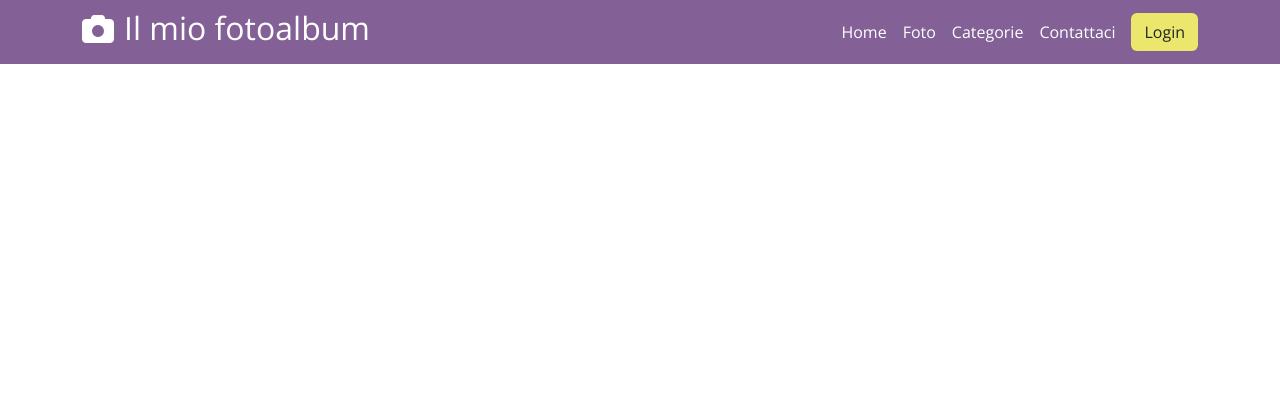
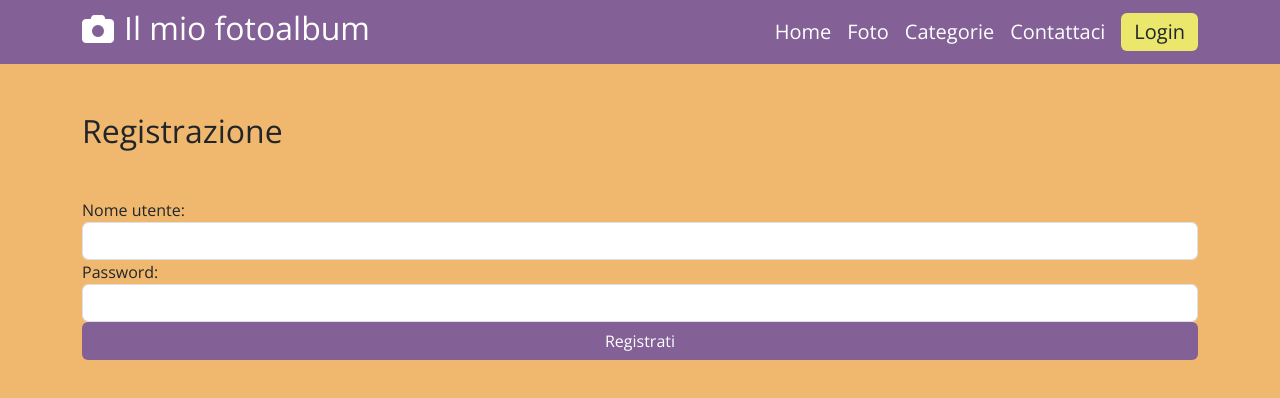
Before and after one commit to manolioluigi/react-il-mio-fotoalbum, a React (Vite) app in the folder frontend/: page /register in a window 1280 px wide. Shown: the top 398 px of the page. Built offline with nearby package versions, Linux system fonts and the light colour scheme.

Commit message:
fine stilizzazione e aggiunta register page

```diff
--- a/frontend/src/App.jsx
+++ b/frontend/src/App.jsx
@@ -12,6 +12,7 @@ import { AuthProvider } from './AuthContext';
 import PrivateRoute from './PrivateRoute';
 import CreatePhoto from './components/Admin/CreatePhoto';
 import EditPhoto from './components/Admin/EditPhoto';
+import Register from './components/Public/Register';
 
 function App() {
     return (
@@ -21,6 +22,7 @@ function App() {
                 <Routes>
                     <Route path="/" element={<Home />} />
                     <Route path="/login" element={<Login />} />
+                    <Route path="/register" element={<Register />} />
                     <Route path="/admin/photos" element={<PrivateRoute><PhotoList /></PrivateRoute>} />
                     <Route path="/photos/:id" element={<PhotoDetails />} />
                     <Route path="/categories" element={<CategoryList />} />
--- a/frontend/src/components/Admin/ContactForm.jsx
+++ b/frontend/src/components/Admin/ContactForm.jsx
@@ -1,5 +1,6 @@
 import React, { useState } from 'react';
 import { useAuth } from '../../AuthContext';
+import { useNavigate } from 'react-router-dom';
 
 const ContactForm = () => {
     const [senderName, setSenderName] = useState('');
@@ -7,6 +8,7 @@ const ContactForm = () => {
     const { user } = useAuth();
     const userId = user.userId;
     const token = localStorage.getItem('userToken');
+    const navigate = useNavigate();
 
     const handleSubmit = async (e) => {
         e.preventDefault();
@@ -14,6 +16,7 @@ const ContactForm = () => {
         try {
             const response = await inviaMessaggioAPI({ senderName, messageText });
             console.log('Messaggio inviato con successo:', response);
+            navigate("/");
         } catch (error) {
             console.error('Errore durante l\'invio del messaggio:', error);
         }
@@ -44,17 +47,24 @@ const ContactForm = () => {
     };
 
     return (
-        <div>
-            <h2>Contact Us</h2>
-            <form onSubmit={handleSubmit}>
-                <label>Your Name:</label>
-                <input type="text" value={senderName} onChange={(e) => setSenderName(e.target.value)} required />
+        <div className='page'>
+            <div className="container">
+                <div className="row">
+                    <div className="col">
+                        <h2 className='my-5'>Contattaci</h2>
+                        <form className='d-flex flex-column' onSubmit={handleSubmit}>
+                            <label>Il tuo nome</label>
+                            <input className='form-control' type="text" value={senderName} onChange={(e) => setSenderName(e.target.value)} required />
 
-                <label>Message:</label>
-                <textarea value={messageText} onChange={(e) => setMessageText(e.target.value)} required />
+                            <label>Cosa vuoi farci sapere?</label>
+                            <textarea className='form-control' value={messageText} onChange={(e) => setMessageText(e.target.value)} required />
 
-                <button type="submit">Send Message</button>
-            </form>
+                            <button className='btn btn-purple' type="submit">Send Message</button>
+                        </form>
+                    </div>
+                </div>
+            </div>
+
         </div>
     );
 };
--- a/frontend/src/components/Admin/EditPhoto.jsx
+++ b/frontend/src/components/Admin/EditPhoto.jsx
@@ -60,7 +60,6 @@ const EditPhoto = () => {
 
     return (
         <div>
-            <h2>Edit Photo</h2>
             {photoData && (
                 <PhotoForm
                     token={userToken}
--- a/frontend/src/components/Admin/PhotoForm.jsx
+++ b/frontend/src/components/Admin/PhotoForm.jsx
@@ -107,24 +107,29 @@ const PhotoForm = ({ token, userId, photoData }) => {
 
 
     return (
+        <div className='page'>
+            <div className="container">
+                <div className="row">
+                    <div className="col">
+                        <h2 className='py-5'>{photoData ? "Modifica una foto" : "Inserisci una nuova foto"}</h2>
+                        <form className='d-flex flex-column' onSubmit={handleSubmit}>
+                            <label>Titolo:</label>
+                            <input className='form-control' type="text" value={title} onChange={(e) => setTitle(e.target.value)} required />
+
+                            <label>Descrizione:</label>
+                            <textarea className='form-control' value={description} onChange={(e) => setDescription(e.target.value)} />
                             <div>
-            <h2>Photo Form</h2>
-            <form onSubmit={handleSubmit}>
-                <label>Title:</label>
-                <input type="text" value={title} onChange={(e) => setTitle(e.target.value)} required />
-
-                <label>Description:</label>
-                <textarea value={description} onChange={(e) => setDescription(e.target.value)} />
-
-                <label>Visible:</label>
+                                <label>Immagine pubblica: </label>
                                 <input
+                                    className='mx-2'
                                     type="checkbox"
                                     checked={visible}
                                     onChange={(e) => setVisible(e.target.checked)}
                                 />
-
-                <label>Categories:</label>
+                            </div>
+                            <label>Categorie:</label>
                             <select
+                                className='form-control'
                                 multiple
                                 value={selectedCategories}
                                 onChange={handleCategoryChange}
@@ -137,14 +142,17 @@ const PhotoForm = ({ token, userId, photoData }) => {
                             </select>
 
 
-                <label>Image:</label>
-                <input type="file" onChange={handleFileChange} accept="image/*" />
+                            <label>Carica un'immagine:</label>
+                            <input className='form-control' type="file" onChange={handleFileChange} accept="image/*" />
 
-                <label>or Image URL:</label>
-                <input type="text" value={imageUrl} onChange={handleUrlChange} />
+                            <label>oppure inseriscila tramite URL:</label>
+                            <input className='form-control' type="text" value={imageUrl} onChange={handleUrlChange} />
 
-                <button type="submit">Submit</button>
+                            <button className='btn btn-purple' type="submit">Submit</button>
                         </form>
+                    </div>
+                </div>
+            </div>
         </div>
     );
 };
--- a/frontend/src/components/Public/Login.jsx
+++ b/frontend/src/components/Public/Login.jsx
@@ -1,4 +1,5 @@
 import React, { useState } from 'react';
+import { Link } from 'react-router-dom';
 import { useAuth } from '../../AuthContext';
 import { useNavigate } from 'react-router-dom';
 
@@ -33,19 +34,23 @@ const LoginComponent = () => {
 
             login(token);
             console.log('Login eseguito con successo');
-            navigate('/photos');
+            navigate('/admin/photos');
         } catch (error) {
             console.error('Errore durante il login:', error);
         }
     };
 
     return (
-        <div>
-            <h2>Login</h2>
-            <form onSubmit={handleLogin}>
+        <div className='page'>
+            <div className="container">
+                <div className="row">
+                    <div className="col">
+                        <h2 className='my-5'>Login</h2>
+                        <form className='d-flex flex-column' onSubmit={handleLogin}>
                             <label>Username:</label>
                             <input
                                 type="text"
+                                className='form-control'
                                 value={username}
                                 onChange={(e) => setUsername(e.target.value)}
                                 required
@@ -54,13 +59,24 @@ const LoginComponent = () => {
                             <label>Password:</label>
                             <input
                                 type="password"
+                                className='form-control'
                                 value={password}
                                 onChange={(e) => setPassword(e.target.value)}
                                 required
                             />
                             <br />
-                <button type="submit">Login</button>
+                            <button className='btn btn-purple' type="submit">Login</button>
                         </form>
+                        <hr className='my-5' />
+                        <div>
+                            <h4>Non hai un'account?</h4>
+                            <Link to={"/register"}>
+                                <button className='btn btn-purple'><h5>Registrati</h5></button>
+                            </Link>
+                        </div>
+                    </div>
+                </div>
+            </div>
         </div>
     );
 };
--- /dev/null
+++ b/frontend/src/components/Public/Register.jsx
@@ -0,0 +1,74 @@
+// RegisterForm.jsx
+import React, { useState } from 'react';
+import { useNavigate } from 'react-router-dom';
+
+const RegisterForm = () => {
+    const [username, setUsername] = useState('');
+    const [password, setPassword] = useState('');
+    const navigate = useNavigate();
+
+    const handleUsernameChange = (e) => {
+        setUsername(e.target.value);
+    };
+
+    const handlePasswordChange = (e) => {
+        setPassword(e.target.value);
+    };
+
+    const handleRegister = async (e) => {
+        e.preventDefault();
+
+        try {
+            // Implementa la logica per la chiamata API di registrazione
+            const response = await registerUserAPI({ username, password });
+
+            // Gestisci la risposta, ad esempio, visualizza un messaggio di successo
+            console.log('Utente registrato con successo:', response);
+            navigate("/login")
+        } catch (error) {
+            // Gestisci gli errori, ad esempio, mostra un messaggio di errore
+            console.error('Errore durante la registrazione:', error.message);
+        }
+    };
+
+    const registerUserAPI = async (userData) => {
+        // Implementa la logica per la chiamata API di registrazione
+        const response = await fetch('http://localhost:3300/register', {
+            method: 'POST',
+            headers: {
+                'Content-Type': 'application/json',
+            },
+            body: JSON.stringify(userData),
+        });
+
+        if (!response.ok) {
+            throw new Error('Errore durante la registrazione');
+        }
+
+        return response.json();
+    };
+
+
+    return (
+        <div className='page'>
+            <div className="container">
+                <div className="row">
+                    <div className="col">
+                        <h2 className='my-5'>Registrazione</h2>
+                        <form className='d-flex flex-column' onSubmit={handleRegister}>
+                            <label>Nome utente:</label>
+                            <input className='form-control' type="text" value={username} onChange={handleUsernameChange} required />
+
+                            <label>Password:</label>
+                            <input className='form-control' type="password" value={password} onChange={handlePasswordChange} required />
+
+                            <button className='btn btn-purple' type="submit">Registrati</button>
+                        </form>
+                    </div>
+                </div>
+            </div>
+        </div>
+    );
+};
+
+export default RegisterForm;
--- a/frontend/src/components/Shared/Header.jsx
+++ b/frontend/src/components/Shared/Header.jsx
@@ -25,14 +25,14 @@ const Header = () => {
                     </div>
                     <div className="col d-flex align-items-center justify-content-end">
                         <div className="d-flex gap-3 align-items-center">
-                            <Link className='decoration-none' to="/">Home</Link>
-                            <Link className='decoration-none' to="admin/photos">Foto</Link>
-                            <Link className='decoration-none' to="categories">Categorie</Link>
-                            <Link className='decoration-none' to="admin/contact-form">Contattaci</Link>
+                            <Link className='decoration-none' to="/"><h5 className='no-margin'>Home</h5></Link>
+                            <Link className='decoration-none' to="admin/photos"><h5 className='no-margin'>Foto</h5></Link>
+                            <Link className='decoration-none' to="categories"><h5 className='no-margin'>Categorie</h5></Link>
+                            <Link className='decoration-none' to="admin/contact-form"><h5 className='no-margin'>Contattaci</h5></Link>
                             {user ? (
-                                <button className='btn btn-yellow' onClick={handleLogout}>Logout</button>
+                                <button className='btn btn-yellow' onClick={handleLogout}><h5 className='no-margin'>Logout</h5></button>
                             ) : (
-                                <Link to="login"><button className='btn btn-yellow'>Login</button></Link>
+                                <Link to="login"><button className='btn btn-yellow'><h5 className='no-margin'>Login</h5></button></Link>
                             )}
                         </div>
                     </div>
--- a/frontend/src/index.css
+++ b/frontend/src/index.css
@@ -34,7 +34,7 @@
 }
 
 .photo-card:hover {
-  transform: scale(1.1) rotate(5deg);
+  transform: scale(1.05) rotate(3.5deg);
 }
 
 .img-box {
@@ -91,6 +91,10 @@
   width: 100vw;
 }
 
+.width-full {
+  width: 100%;
+}
+
 .decoration-none {
   text-decoration: none;
   color: white;
@@ -104,6 +108,16 @@
   background-color: rgb(240, 184, 110);
 }
 
+.btn-purple {
+  background-color: #836096;
+  color: white;
+}
+
+.btn-purple:hover {
+  background-color: #5d446a;
+  color: white;
+}
+
 .no-padding {
   padding: 0;
 }
```
Also changed, not shown: frontend/src/components/Public/CategoryList.jsx (+14 -7 lines), frontend/src/components/Public/PhotoList.jsx (+44 -6 lines), 1 other file (tests, documents, lock files or other folders). Lines whose indentation alone changed are shown as unchanged.
